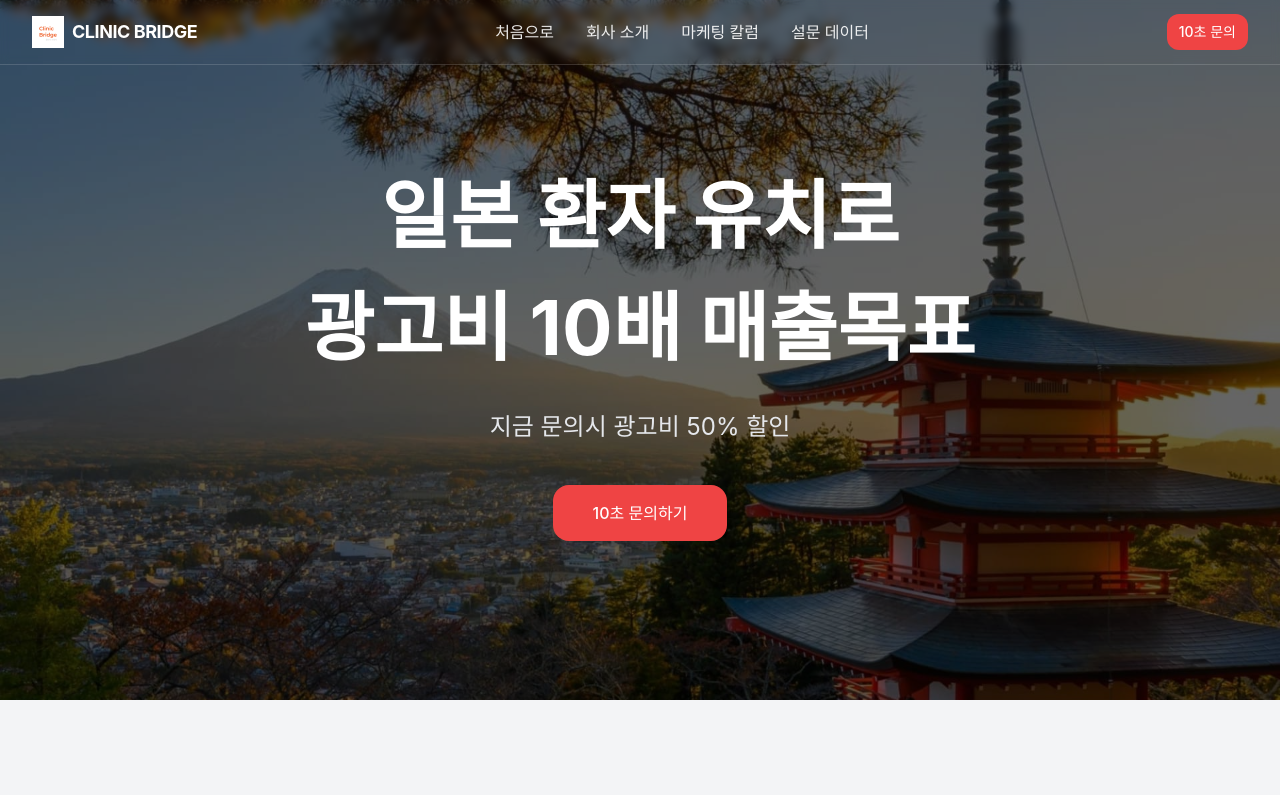
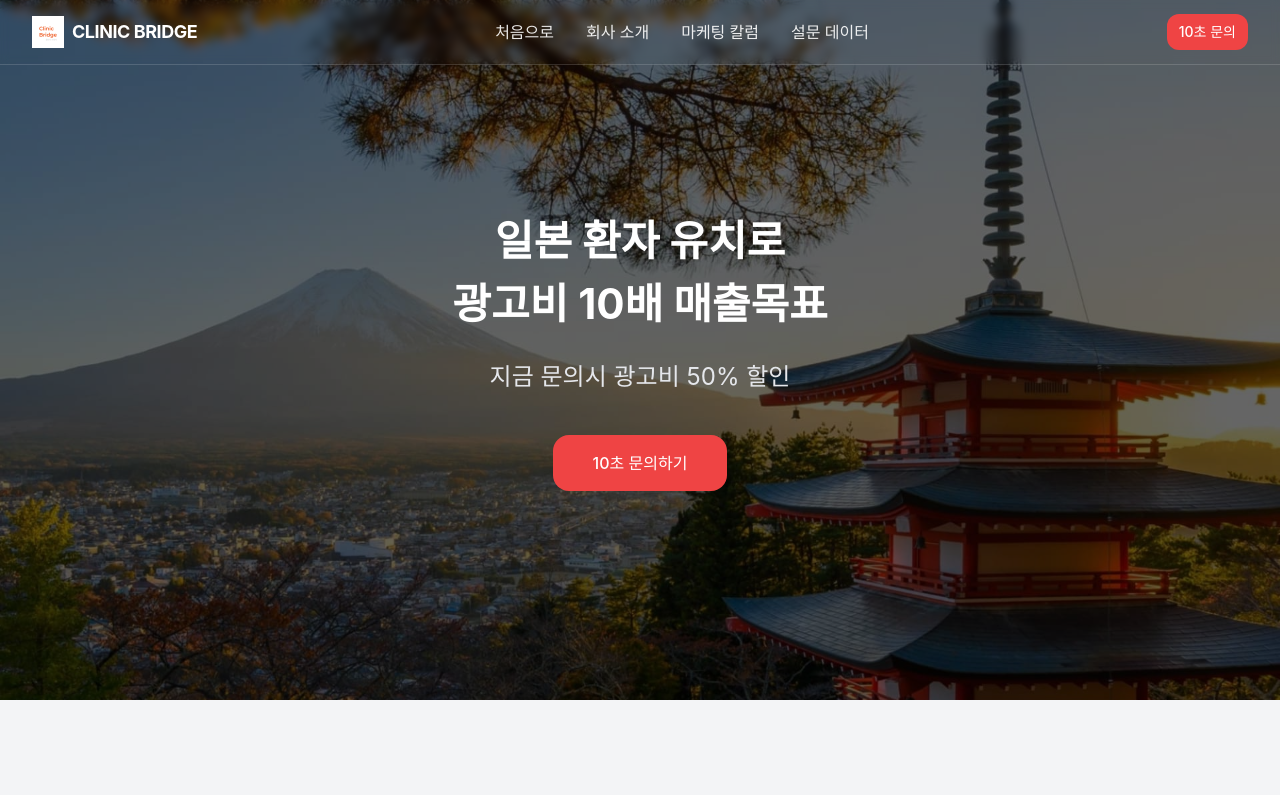
Before and after one commit to hckang2000/marketing, a Next.js app: page / in a window 1280 px wide. Shown: the top 795 px of the page. Built offline with nearby package versions, Linux system fonts and the light colour scheme; no server answers; a web font is replaced by a local one.

Commit message:
style: Hero H1 데스크톱 75px → 42px

```diff
--- a/src/components/sections/Hero.tsx
+++ b/src/components/sections/Hero.tsx
@@ -52,7 +52,7 @@ export function Hero({ onContactClick }: HeroProps) {
               animate={{ opacity: 1, y: 0 }}
               transition={{ duration: 0.6 }}
               className="text-4xl sm:text-5xl font-bold text-white mb-6"
-              style={{ fontSize: "clamp(42px, 6vw, 75px)", lineHeight: 1.5 }}
+              style={{ fontSize: "42px", lineHeight: 1.5 }}
             >
               일본 환자 유치로<br />
               광고비 10배 매출목표
```
